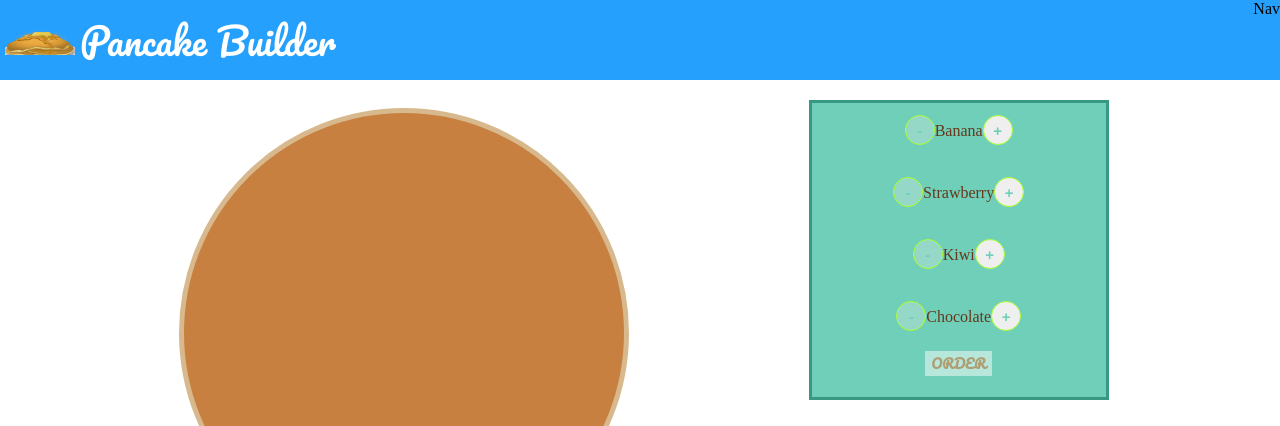
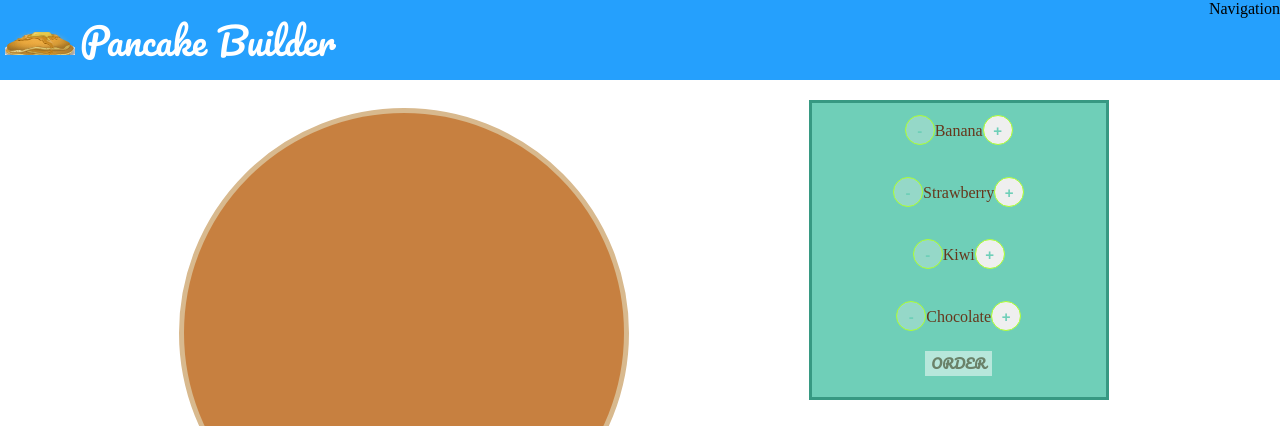
Before and after one commit to Askhat-Azizov/pancake-builder, a React (Create React App) app: page / in a window 1280 px wide. Shown: the top 426 px of the page. Built offline with nearby package versions, Linux system fonts and the light colour scheme.

Commit message:
Rename Nav components to Navigation

```diff
--- a/src/components/Layout/Todbar/Nav/Nav.js
+++ /dev/null
@@ -1,8 +0,0 @@
-import React from 'react';
-import classes from './Nav.module.css';
-
-export default () => (
-  <nav className={classes.Nav}>
-    Nav
-  </nav>
-);
--- /dev/null
+++ b/src/components/Layout/Todbar/Navigation/Navigation.js
@@ -0,0 +1,8 @@
+import React from 'react';
+import classes from './Navigation.module.css';
+
+export default () => (
+  <div className={classes.Navigation}>
+    Navigation
+  </div>
+);
--- a/src/components/Layout/Todbar/Toolbar.js
+++ b/src/components/Layout/Todbar/Toolbar.js
@@ -1,11 +1,13 @@
-import React from 'react';
-import classes from './Toolbar.module.css';
-import Nav from './Nav/Nav';
-import Sidebar from '../Sidebar/Sidebar';
+import React from "react";
+import classes from "./Toolbar.module.css";
+import Sidebar from "../Sidebar/Sidebar";
+import Navigation from "./Navigation/Navigation";
 
-export default () =>  (
+export default () => (
   <div className={classes.Toolbar}>
     <Sidebar />
-    <Nav />
+    <nav>
+      <Navigation />
+    </nav>
   </div>
 );
--- a/src/components/UI/Button/Button.module.css
+++ b/src/components/UI/Button/Button.module.css
@@ -1,7 +1,7 @@
 .Button{
     border: none;
     background-color: white;
-    color: #EC6F31;
+    color:#67371C ;
     font-weight: bold;
     cursor: pointer;
     font-family: 'Pacifico', cursive;
```
Also changed, not shown: src/components/Layout/Todbar/Navigation/Navigation.module.css (added).
